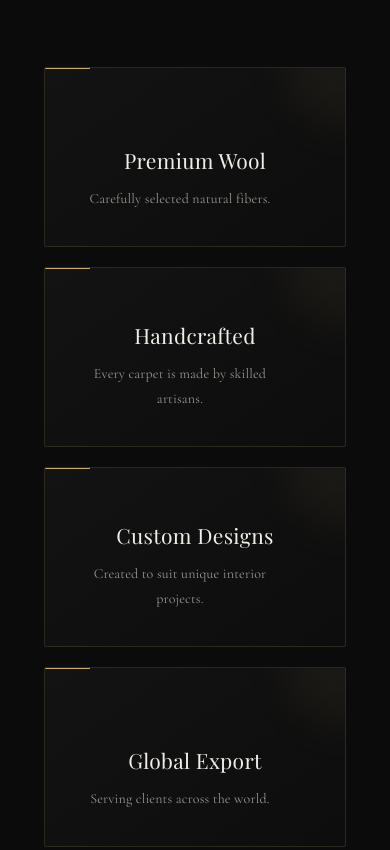
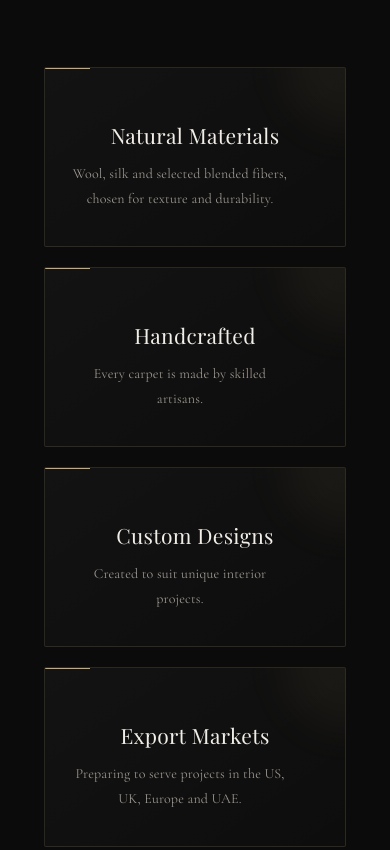
Before and after one commit to shabanasadaf/maison-du-loom, a plain HTML site: page index.html in a window 390 px wide. Shown: the part 4785-5635 px from the top of the page. Drawn offline with nearby package versions, Linux system fonts and the light colour scheme.

```diff
--- a/index.html
+++ b/index.html
@@ -225,8 +225,8 @@
     <div class="features-container">
 
         <div class="feature">
-            <h3>Premium Wool</h3>
-            <p>Carefully selected natural fibers.</p>
+            <h3>Natural Materials</h3>
+            <p>Wool, silk and selected blended fibers, chosen for texture and durability.</p>
         </div>
 
         <div class="feature">
@@ -240,8 +240,8 @@
         </div>
 
         <div class="feature">
-            <h3>Global Export</h3>
-            <p>Serving clients across the world.</p>
+            <h3>Export Markets</h3>
+            <p>Preparing to serve projects in the US, UK, Europe and UAE.</p>
         </div>
 
     </div>
@@ -342,11 +342,10 @@
 
             <div class="why-icon">✧</div>
 
-            <h3>Global Luxury Standards</h3>
+            <h3>For Global Projects</h3>
 
             <p class="card-text">
-                Crafted in India and trusted worldwide by designers,
-                luxury homes and refined hospitality spaces.
+                Made in India for refined residential and hospitality interiors.
             </p>
 
         </div>
```
